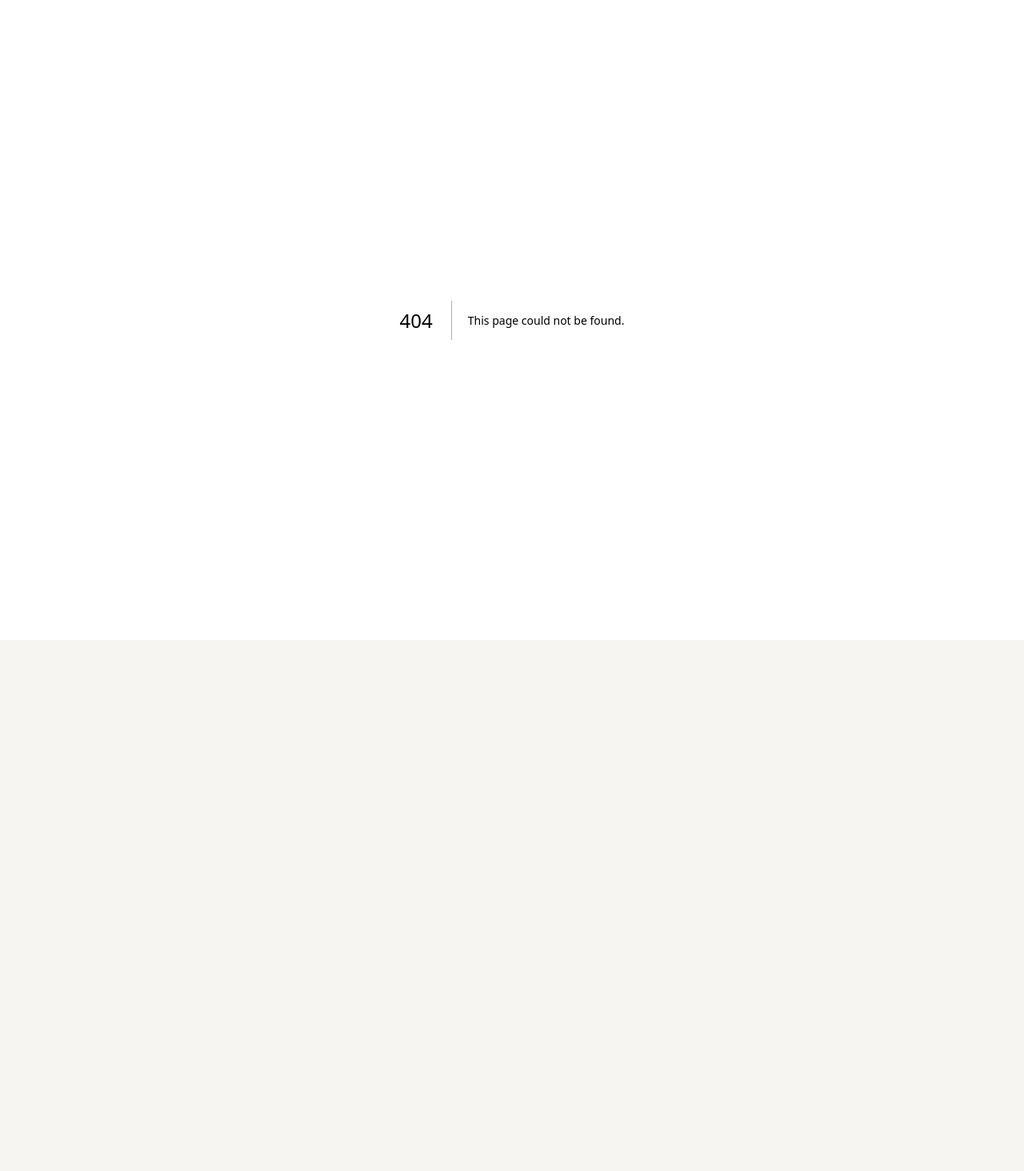
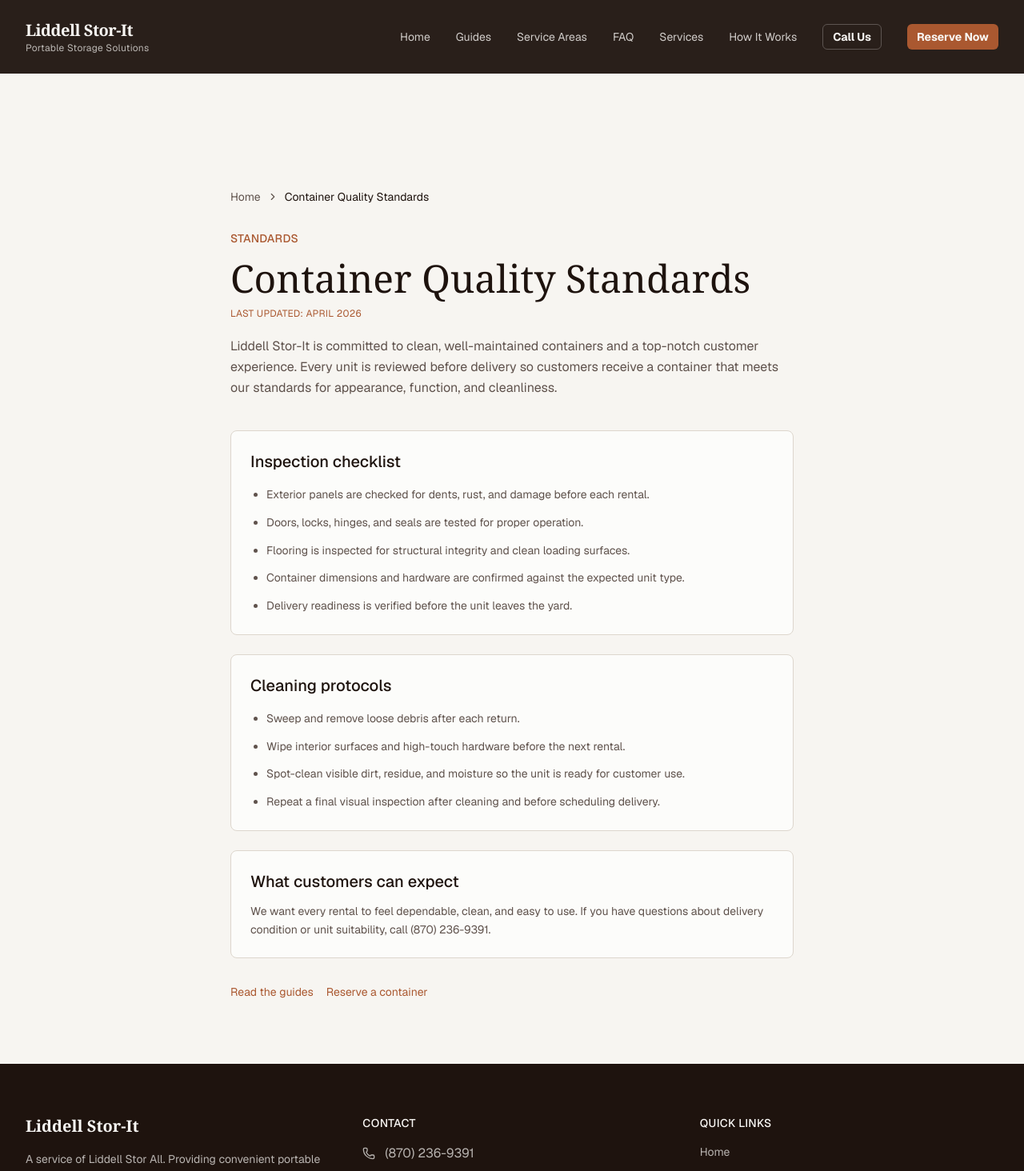
Before and after one commit to liddellsrentals/liddellstorit.com, a Next.js app: page /container-quality-standards in a window 1280 px wide. Before the commit this address had no page. Shown: the top 1464 px of the page at 80% size. Before the commit the page ends 800 px from the top, so only its background shows below. Built offline with nearby package versions, Linux system fonts and the light colour scheme.

Commit message:
Add Container Quality Standards page to inform visitor of Quality Standards

```diff
--- /dev/null
+++ b/app/container-quality-standards/page.tsx
@@ -0,0 +1,86 @@
+import type { Metadata } from 'next'
+import Link from 'next/link'
+import { Header } from '@/components/header'
+import { Footer } from '@/components/footer'
+import { contentFreshnessDate, siteConfig } from '@/lib/site-content'
+import { Breadcrumbs } from '@/components/breadcrumbs'
+import { JsonLd } from '@/components/json-ld'
+import { buildPortableStorageProductSchema } from '@/lib/seo'
+
+export const metadata: Metadata = {
+  title: 'Container Quality Standards | Liddell Stor-It',
+  description: 'Inspection checklist and cleaning protocols for Liddell Stor-It container quality standards.',
+}
+
+const formatMonthYear = (value: string) =>
+  new Intl.DateTimeFormat('en', { month: 'long', year: 'numeric' }).format(new Date(value))
+
+const inspectionChecklist = [
+  'Exterior panels are checked for dents, rust, and damage before each rental.',
+  'Doors, locks, hinges, and seals are tested for proper operation.',
+  'Flooring is inspected for structural integrity and clean loading surfaces.',
+  'Container dimensions and hardware are confirmed against the expected unit type.',
+  'Delivery readiness is verified before the unit leaves the yard.',
+]
+
+const cleaningProtocols = [
+  'Sweep and remove loose debris after each return.',
+  'Wipe interior surfaces and high-touch hardware before the next rental.',
+  'Spot-clean visible dirt, residue, and moisture so the unit is ready for customer use.',
+  'Repeat a final visual inspection after cleaning and before scheduling delivery.',
+]
+
+export default function ContainerQualityStandardsPage() {
+  return (
+    <>
+      <Header variant="solid" />
+      <main className="pt-16">
+        <section className="py-20 bg-background">
+          <div className="container mx-auto px-6 lg:px-8 max-w-3xl">
+            <Breadcrumbs items={[{ name: 'Home', url: '/' }, { name: 'Container Quality Standards', url: '/container-quality-standards' }]} />
+            <JsonLd data={buildPortableStorageProductSchema(`${siteConfig.url}/container-quality-standards`)} />
+            <p className="text-sm uppercase tracking-wide text-accent font-medium mb-4">Standards</p>
+            <h1 className="text-4xl md:text-5xl font-serif font-light text-foreground text-balance">Container Quality Standards</h1>
+            <p className="mt-3 text-xs uppercase tracking-wide text-accent">Last updated: {formatMonthYear(contentFreshnessDate)}</p>
+            <p className="mt-5 text-muted-foreground leading-relaxed">
+              Liddell Stor-It is committed to clean, well-maintained containers and a top-notch customer experience. Every unit is reviewed before delivery so customers receive a container that meets our standards for appearance, function, and cleanliness.
+            </p>
+
+            <div className="mt-10 grid gap-6">
+              <article className="rounded-lg border border-border bg-card p-6">
+                <h2 className="text-xl font-medium text-foreground">Inspection checklist</h2>
+                <ul className="mt-4 space-y-3 text-sm leading-relaxed text-muted-foreground list-disc pl-5">
+                  {inspectionChecklist.map((item) => (
+                    <li key={item}>{item}</li>
+                  ))}
+                </ul>
+              </article>
+
+              <article className="rounded-lg border border-border bg-card p-6">
+                <h2 className="text-xl font-medium text-foreground">Cleaning protocols</h2>
+                <ul className="mt-4 space-y-3 text-sm leading-relaxed text-muted-foreground list-disc pl-5">
+                  {cleaningProtocols.map((item) => (
+                    <li key={item}>{item}</li>
+                  ))}
+                </ul>
+              </article>
+
+              <article className="rounded-lg border border-border bg-card p-6">
+                <h2 className="text-xl font-medium text-foreground">What customers can expect</h2>
+                <p className="mt-3 text-sm leading-relaxed text-muted-foreground">
+                  We want every rental to feel dependable, clean, and easy to use. If you have questions about delivery condition or unit suitability, call {siteConfig.formattedPhone}.
+                </p>
+              </article>
+            </div>
+
+            <div className="mt-8 flex flex-wrap gap-4 text-sm">
+              <Link href="/guides" className="text-accent hover:text-accent/80 transition-colors">Read the guides</Link>
+              <Link href={siteConfig.reserveUrl} target="_blank" rel="noopener noreferrer" className="text-accent hover:text-accent/80 transition-colors">Reserve a container</Link>
+            </div>
+          </div>
+        </section>
+      </main>
+      <Footer />
+    </>
+  )
+}
--- a/app/sitemap.ts
+++ b/app/sitemap.ts
@@ -13,6 +13,10 @@ export default function sitemap(): MetadataRoute.Sitemap {
     },
     {
       url: `${siteConfig.url}/faq`,
+      lastModified: freshnessDate,
+    },
+    {
+      url: `${siteConfig.url}/container-quality-standards`,
       lastModified: freshnessDate,
     },
     {
--- a/components/cta.tsx
+++ b/components/cta.tsx
@@ -11,7 +11,7 @@ export function CTA() {
             Ready to Get Started?
           </h2>
           <p className="mt-4 text-primary-foreground/80 leading-relaxed">
-            Reserve your portable storage container today. We serve Paragould, Arkansas and the surrounding areas.
+            Reserve your portable storage container today. We serve Paragould, Arkansas and the surrounding areas with clean, inspected containers built for a top-notch experience.
           </p>
           <div className="mt-10 flex flex-col sm:flex-row gap-4 justify-center">
             <Button
--- a/components/footer.tsx
+++ b/components/footer.tsx
@@ -105,6 +105,20 @@ export function Footer() {
               >
                 Reserve a Container
               </Link>
+              <Link
+                href="/container-quality-standards"
+                className="block text-primary-foreground/70 hover:text-primary-foreground transition-colors text-sm"
+                onClick={() =>
+                  trackInteraction({
+                    interaction_type: 'link',
+                    interaction_text: 'Container Quality Standards',
+                    interaction_location: 'footer',
+                    link_url: '/container-quality-standards',
+                  })
+                }
+              >
+                Container Quality Standards
+              </Link>
             </div>
           </div>
         </div>
--- a/components/header.tsx
+++ b/components/header.tsx
@@ -89,6 +89,22 @@ export function Header({ variant = "overlay" }: HeaderProps) {
             <Button
               asChild
               size="sm"
+              variant="outline"
+              className="border-primary-foreground/25 bg-transparent text-primary-foreground hover:bg-primary-foreground/10"
+              tracking={{
+                interaction_type: 'link',
+                interaction_text: 'Call Us',
+                interaction_location: 'header desktop',
+                link_url: `tel:${siteConfig.phone}`,
+              }}
+            >
+              <Link href={`tel:${siteConfig.phone}`}>
+                Call Us
+              </Link>
+            </Button>
+            <Button
+              asChild
+              size="sm"
               className="bg-accent hover:bg-accent/90 text-accent-foreground"
               tracking={{
                 interaction_type: 'link',
@@ -177,6 +193,22 @@ export function Header({ variant = "overlay" }: HeaderProps) {
                 <Button
                   asChild
                   size="sm"
+                  variant="outline"
+                  className="border-primary-foreground/25 bg-transparent text-primary-foreground hover:bg-primary-foreground/10 w-full"
+                  tracking={{
+                    interaction_type: 'link',
+                    interaction_text: 'Call Us',
+                    interaction_location: 'header mobile',
+                    link_url: `tel:${siteConfig.phone}`,
+                  }}
+                >
+                  <Link href={`tel:${siteConfig.phone}`}>
+                    Call Us
+                  </Link>
+                </Button>
+                <Button
+                  asChild
+                  size="sm"
                   className="bg-accent hover:bg-accent/90 text-accent-foreground w-full"
                   tracking={{
                     interaction_type: 'link',
--- a/components/hero.tsx
+++ b/components/hero.tsx
@@ -28,7 +28,7 @@ export function Hero() {
             <span className="font-normal">Delivered to You</span>
           </h1>
           <p className="hidden sm:block mt-6 text-lg text-primary-foreground/80 leading-relaxed max-w-xl">
-            Need extra space? We deliver convenient, secure storage containers right to your location. Perfect for moving, renovation projects, or simply decluttering your home.
+            Need extra space? We deliver convenient, secure storage containers right to your location. Every unit is maintained to high quality standards and cleaned with care before it reaches you.
           </p>
           <div className="mt-10">
             <Button
--- a/components/trust-signals.tsx
+++ b/components/trust-signals.tsx
@@ -12,7 +12,7 @@ export function TrustSignals() {
               Local service backed by real community roots
             </h2>
             <p className="mt-4 text-muted-foreground leading-relaxed max-w-2xl">
-              {siteConfig.name} is part of {siteConfig.parentName}, with a long local history in Paragould and a business model centered on straightforward service, clean operations, and responsive support.
+              {siteConfig.name} is part of {siteConfig.parentName}, with a long local history in Paragould and a business model centered on quality standards, clean operations, and responsive support.
             </p>
 
             <div className="mt-6 inline-flex items-center rounded-full border border-border bg-background px-4 py-2 text-sm text-foreground">
--- a/lib/site-content.ts
+++ b/lib/site-content.ts
@@ -442,9 +442,9 @@ export const faqItems = [
 
 export const trustFacts = [
   'Local business located in Paragould, Arkansas',
-  'A service of Liddell Stor All',
   'Owner has deep roots in the community and construction industry',
   'Serving North East Arkansas and surrounding communities since 2017',
+  'Inspecting and cleaning containers before delivery',
 ] as const
 
 export const testimonials = [
```
